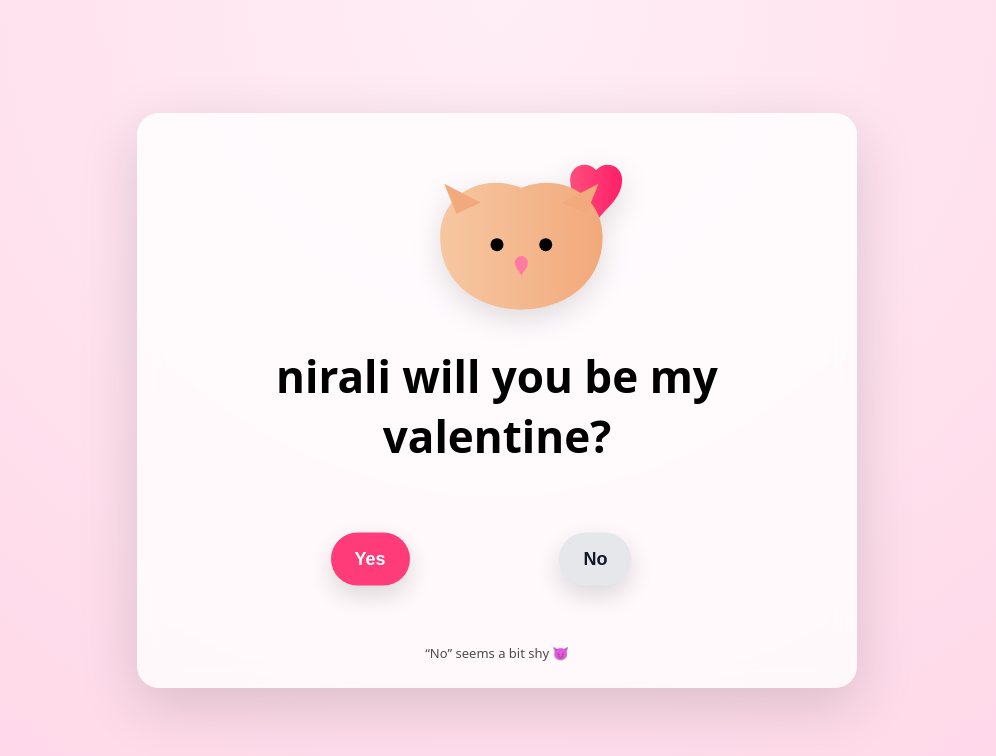
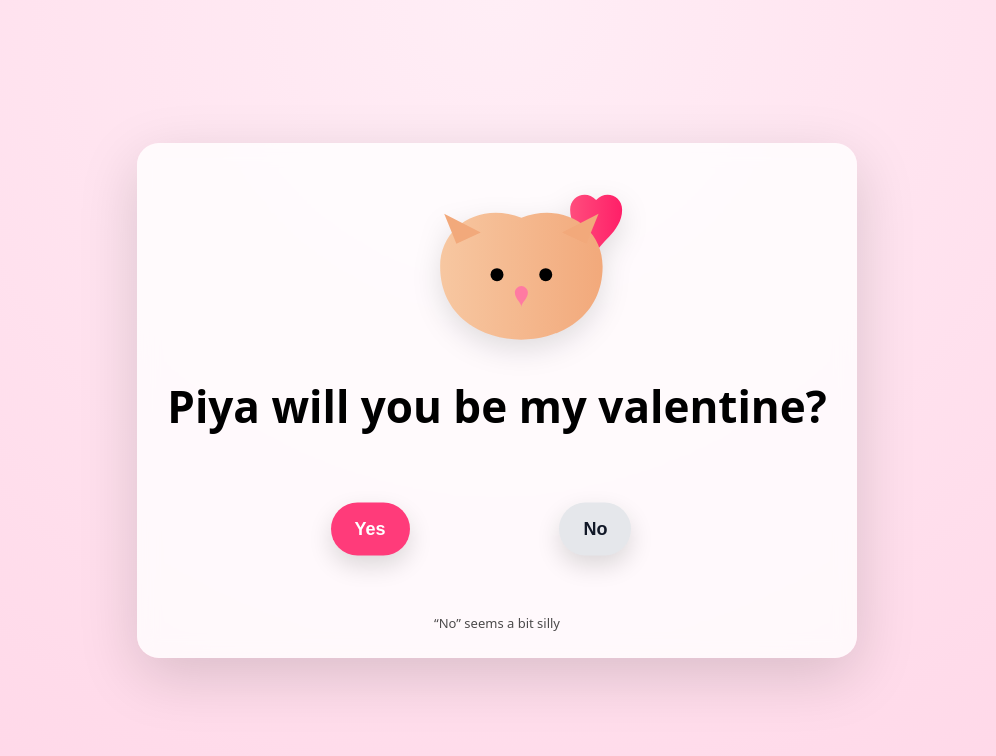
Before and after one commit to Pmjlt21/Dudu-Valentines, a plain HTML site: page index.html in a window 1280 px wide. Shown: the whole page, without its empty margins (143-1139 px from the left). Drawn offline with nearby package versions, Linux system fonts and the light colour scheme.

Commit message:
Update index.html

```diff
--- a/index.html
+++ b/index.html
@@ -171,7 +171,7 @@
             fill="#ff7aa2"/>
     </svg>
 
-    <h1>nirali will you be my valentine?</h1>
+    <h1>Piya will you be my valentine?</h1>
 
     <section class="button-zone" id="zone">
       <button id="yesBtn">Yes</button>
@@ -179,13 +179,13 @@
     </section>
 
     <!-- HINT -->
-    <div class="hint" id="hint">“No” seems a bit shy 😈</div>
+    <div class="hint" id="hint">“No” seems a bit silly </div>
 
     <section class="result" id="result">
       <h2>YAY! 🎉</h2>
       <img
         class="fireworks"
-        src="https://media.giphy.com/media/26ufdipQqU2lhNA4g/giphy.gif"
+        src="https://giphy.com/gifs/pudgypenguins-love-u-i-9zzUYFVSrpKRaZuW5A"
         alt="Fireworks"
       />
     </section>
```
